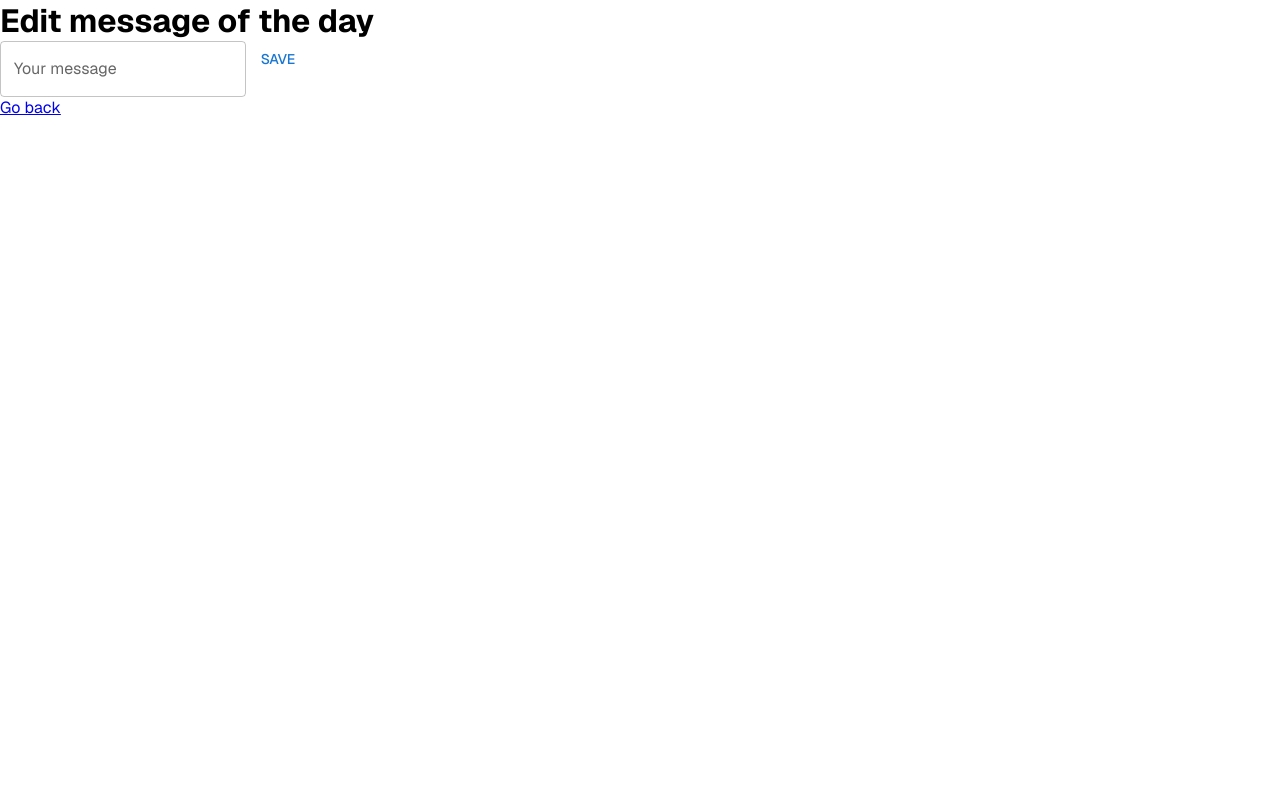
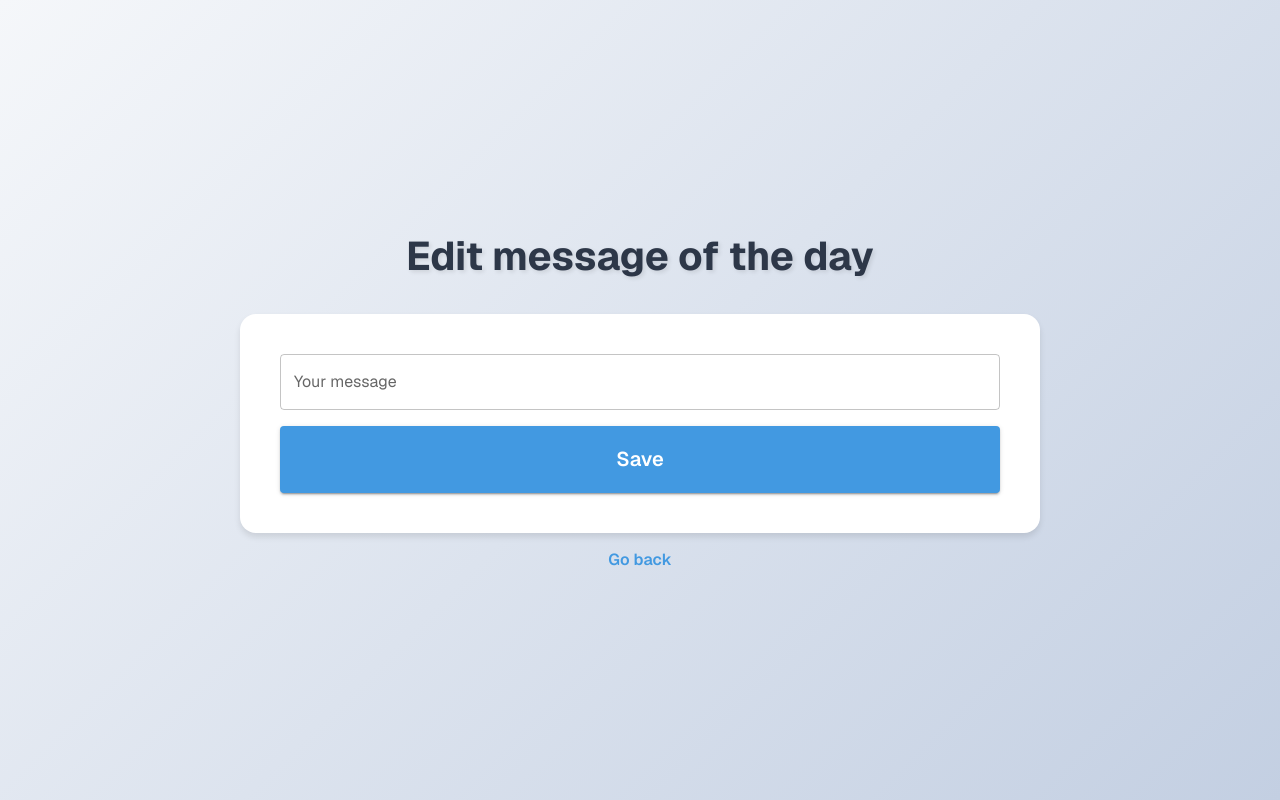
Before and after one commit to pecakm/simple-message-2025, a Next.js app: page /edit in a window 1280 px wide. Built offline with nearby package versions, Linux system fonts and the light colour scheme; no server answers.

Commit message:
Style edit page

```diff
--- a/app/edit/form/form.schema.ts
+++ b/app/edit/form/form.schema.ts
@@ -1,5 +1,5 @@
 import { z } from 'zod';
 
 export const schema = z.object({
-  content: z.string().min(1, 'error'),
+  content: z.string().min(1, 'fieldRequired').max(256, 'fieldMaxLength'),
 });
--- a/app/edit/form/form.styled.ts
+++ b/app/edit/form/form.styled.ts
@@ -1,5 +1,87 @@
 import styled from 'styled-components';
+import { Button, TextField } from '@mui/material';
 
-export const Container = styled.form``;
+import { Breakpoint, Color } from '@/enums';
 
-export const Error = styled.p``;
+export const Container = styled.form`
+  display: flex;
+  flex-direction: column;
+  gap: 1rem;
+  width: 100%;
+  max-width: 800px;
+  background: ${Color.White};
+  padding: 1.5rem;
+  border-radius: 1rem;
+  box-shadow: 0 4px 6px rgba(0, 0, 0, 0.1);
+
+  @media ${Breakpoint.Mobile} {
+    padding: 2rem;
+  }
+
+  @media ${Breakpoint.Tablet} {
+    padding: 2.5rem;
+  }
+`;
+
+export const StyledTextField = styled(TextField)`
+  width: 100%;
+
+  .MuiOutlinedInput-root {
+    &:hover fieldset {
+      border-color: ${Color.Link};
+    }
+    &.Mui-focused fieldset {
+      border-color: ${Color.Link};
+    }
+  }
+
+  .MuiInputLabel-root.Mui-focused {
+    color: ${Color.Link};
+  }
+`;
+
+export const StyledButton = styled(Button)`
+  && {
+    background-color: ${Color.Link};
+    color: ${Color.White};
+    padding: 0.75rem 1.5rem;
+    font-weight: 600;
+    text-transform: none;
+    font-size: 1rem;
+    transition: background-color 0.2s ease-in-out;
+
+    &:hover {
+      background-color: ${Color.LinkHover};
+    }
+
+    @media ${Breakpoint.Mobile} {
+      font-size: 1.1rem;
+      padding: 0.875rem 1.75rem;
+    }
+
+    @media ${Breakpoint.Tablet} {
+      font-size: 1.25rem;
+      padding: 1rem 2rem;
+    }
+  }
+`;
+
+export const Error = styled.p`
+  font-size: 0.9rem;
+  color: ${Color.Error};
+  background: ${Color.ErrorBg};
+  padding: 0.75rem;
+  border-radius: 0.5rem;
+  border: 1px solid ${Color.ErrorBorder};
+  margin: 0;
+
+  @media ${Breakpoint.Mobile} {
+    font-size: 1rem;
+    padding: 0.875rem;
+  }
+
+  @media ${Breakpoint.Tablet} {
+    font-size: 1.1rem;
+    padding: 1rem;
+  }
+`;
--- a/app/edit/form/form.tsx
+++ b/app/edit/form/form.tsx
@@ -1,11 +1,10 @@
 'use client';
 
 import { useTranslations } from 'next-intl';
-import { Button, TextField } from '@mui/material';
 import { useForm } from 'react-hook-form';
 import { zodResolver } from '@hookform/resolvers/zod';
 
-import { Container, Error } from './form.styled';
+import { Container, StyledTextField, StyledButton, Error } from './form.styled';
 import { FormData, Props } from './form.types';
 import { schema } from './form.schema';
 
@@ -26,12 +25,15 @@ export default function Form({ submitMessage }: Props) {
 
   return (
     <Container onSubmit={handleSubmit(onSubmit)}>
-      <TextField
+      <StyledTextField
         label={t('label')}
         {...register('content')}
+        error={!!errors.content}
       />
       {errors.content?.message && <Error>{t(errors.content.message)}</Error>}
-      <Button type="submit">{t('button')}</Button>
+      <StyledButton type="submit" variant="contained">
+        {t('button')}
+      </StyledButton>
     </Container>
   );
 }
--- a/app/edit/pageContent/pageContent.styled.ts
+++ b/app/edit/pageContent/pageContent.styled.ts
@@ -1,3 +1,54 @@
 import styled from 'styled-components';
+import NextLink from 'next/link';
 
-export const Container = styled.main``;
+import { Breakpoint, Color } from '@/enums';
+
+export const Container = styled.main`
+  min-height: 100vh;
+  display: flex;
+  flex-direction: column;
+  align-items: center;
+  justify-content: center;
+  padding: 0.75rem;
+  background: linear-gradient(135deg, #f5f7fa 0%, #c3cfe2 100%);
+
+  @media ${Breakpoint.Mobile} {
+    padding: 1rem;
+  }
+
+  @media ${Breakpoint.Tablet} {
+    padding: 2rem;
+  }
+`;
+
+export const Title = styled.h1`
+  font-size: 1.75rem;
+  font-weight: 700;
+  color: ${Color.Title};
+  margin-bottom: 1.25rem;
+  text-align: center;
+  text-shadow: 2px 2px 4px rgba(0, 0, 0, 0.1);
+
+  @media ${Breakpoint.Mobile} {
+    font-size: 2rem;
+    margin-bottom: 1.5rem;
+  }
+
+  @media ${Breakpoint.Tablet} {
+    font-size: 2.5rem;
+    margin-bottom: 2rem;
+  }
+`;
+
+export const BackLink = styled(NextLink)`
+  color: ${Color.Link};
+  text-decoration: none;
+  font-weight: 600;
+  transition: color 0.2s ease-in-out;
+  margin-top: 1rem;
+
+  &:hover {
+    color: ${Color.LinkHover};
+    text-decoration: underline;
+  }
+`;
--- a/app/edit/pageContent/pageContent.tsx
+++ b/app/edit/pageContent/pageContent.tsx
@@ -1,11 +1,10 @@
 'use client';
 
-import Link from 'next/link';
 import { useTranslations } from 'next-intl';
 
 import { Path } from '@/enums';
 
-import { Container } from './pageContent.styled';
+import { Container, Title, BackLink } from './pageContent.styled';
 import { Props } from './pageContent.types';
 
 export default function PageContent({ children }: Props) {
@@ -13,9 +12,9 @@ export default function PageContent({ children }: Props) {
 
   return (
     <Container>
-      <h1>{t('title')}</h1>
+      <Title>{t('title')}</Title>
       {children}
-      <Link href={Path.Home}>{t('back')}</Link>
+      <BackLink href={Path.Home}>{t('back')}</BackLink>
     </Container>
   );
 }
--- a/app/pageContent/pageContent.styled.ts
+++ b/app/pageContent/pageContent.styled.ts
@@ -44,7 +44,7 @@ export const Message = styled.p`
   font-size: 1.1rem;
   line-height: 1.5;
   color: ${Color.Text};
-  background: white;
+  background: ${Color.White};
   padding: 1.25rem;
   border-radius: 1rem;
   box-shadow: 0 4px 6px rgba(0, 0, 0, 0.1);
--- a/enums/color.enum.ts
+++ b/enums/color.enum.ts
@@ -6,4 +6,5 @@ export enum Color {
   ErrorBorder = '#feb2b2',
   Link = '#4299e1',
   LinkHover = '#2b6cb0',
+  White = '#fff',
 }
--- a/i18n/en.json
+++ b/i18n/en.json
@@ -7,7 +7,8 @@
   "edit": {
     "title": "Edit message of the day",
     "label": "Your message",
-    "error": "Field is required",
+    "fieldRequired": "Field is required",
+    "fieldMaxLength": "Field must be less than 256 characters",
     "button": "Save",
     "back": "Go back"
   }
```
